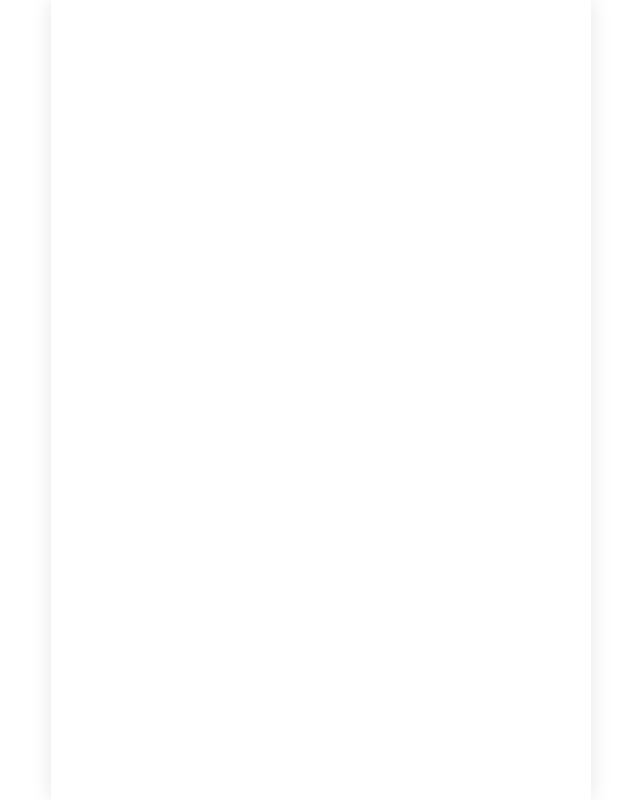
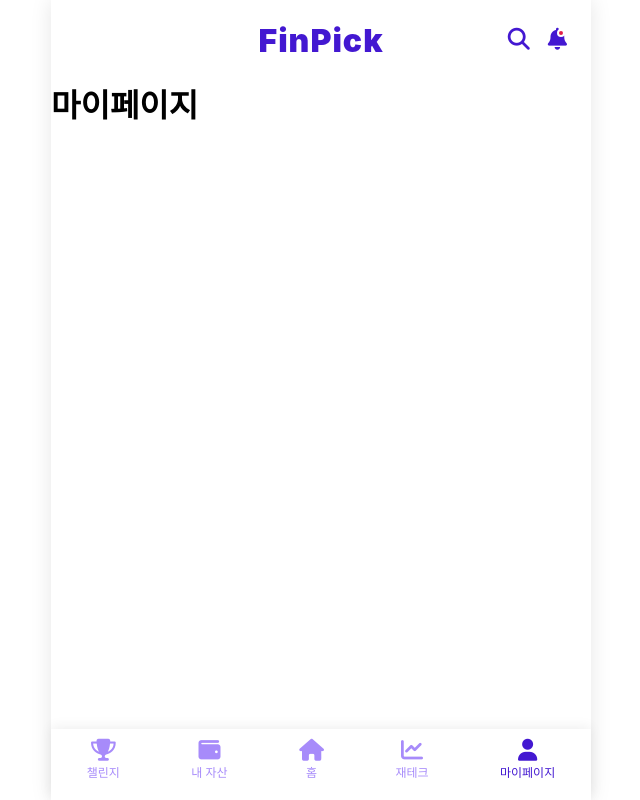
Before and after one commit to FinPickTeam/FinPickTeam_FE, a Vue app: page /mypage in a window 1280 px wide. Before the commit this address had no page. Shown: the whole page, without its empty margins (319-959 px from the left). Built offline with nearby package versions, Linux system fonts and the light colour scheme.

Commit message:
feat: 마이페이지 생성 및 라우팅 설정

```diff
--- /dev/null
+++ b/src/pages/mypage/Mypage.vue
@@ -0,0 +1,16 @@
+<template>
+  <div class="mypage-container">
+    <HeaderBar />
+
+    <main class="main-content">
+      <h1>마이페이지</h1>
+    </main>
+
+    <BottomNavBar />
+  </div>
+</template>
+
+<script setup>
+import HeaderBar from '@/components/Headerbar.vue';
+import BottomNavBar from '@/components/Navbar.vue';
+</script>
--- a/src/router/index.js
+++ b/src/router/index.js
@@ -11,6 +11,7 @@ import ProfileStep3 from '../pages/auth/ProfileStep3.vue';
 import ProfileStep4 from '../pages/auth/ProfileStep4.vue';
 
 import Home from '../pages/home/Home.vue';
+import Mypage from '../pages/mypage/Mypage.vue';
 
 const router = createRouter({
   history: createWebHistory(import.meta.env.BASE_URL),
@@ -56,6 +57,11 @@ const router = createRouter({
       component: Home,
     },
     {
+      path: '/mypage',
+      name: 'Mypage',
+      component: Mypage,
+    },
+    {
       path: '/ars-auth',
       name: 'ARSAuth',
       component: ArsAuth,
```
